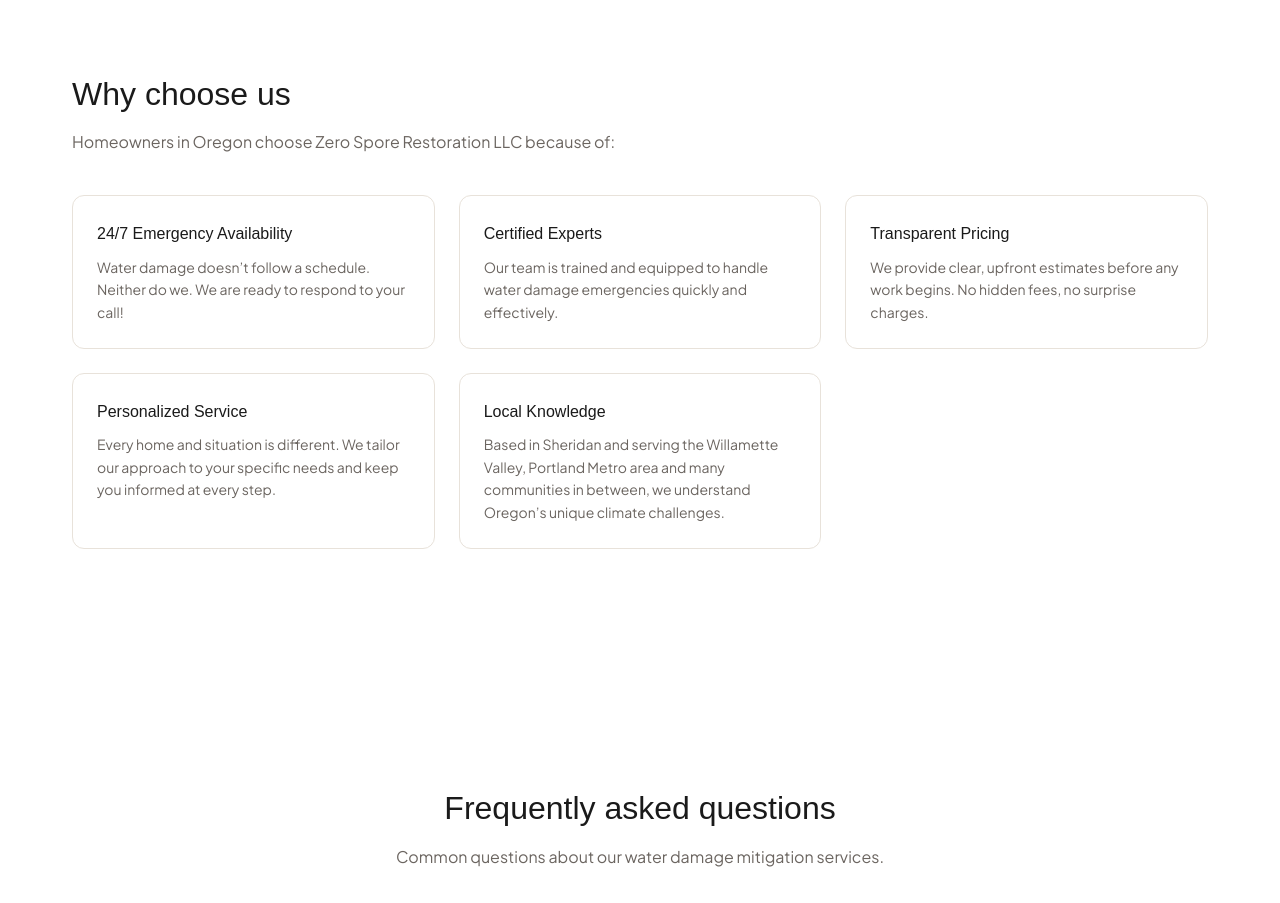
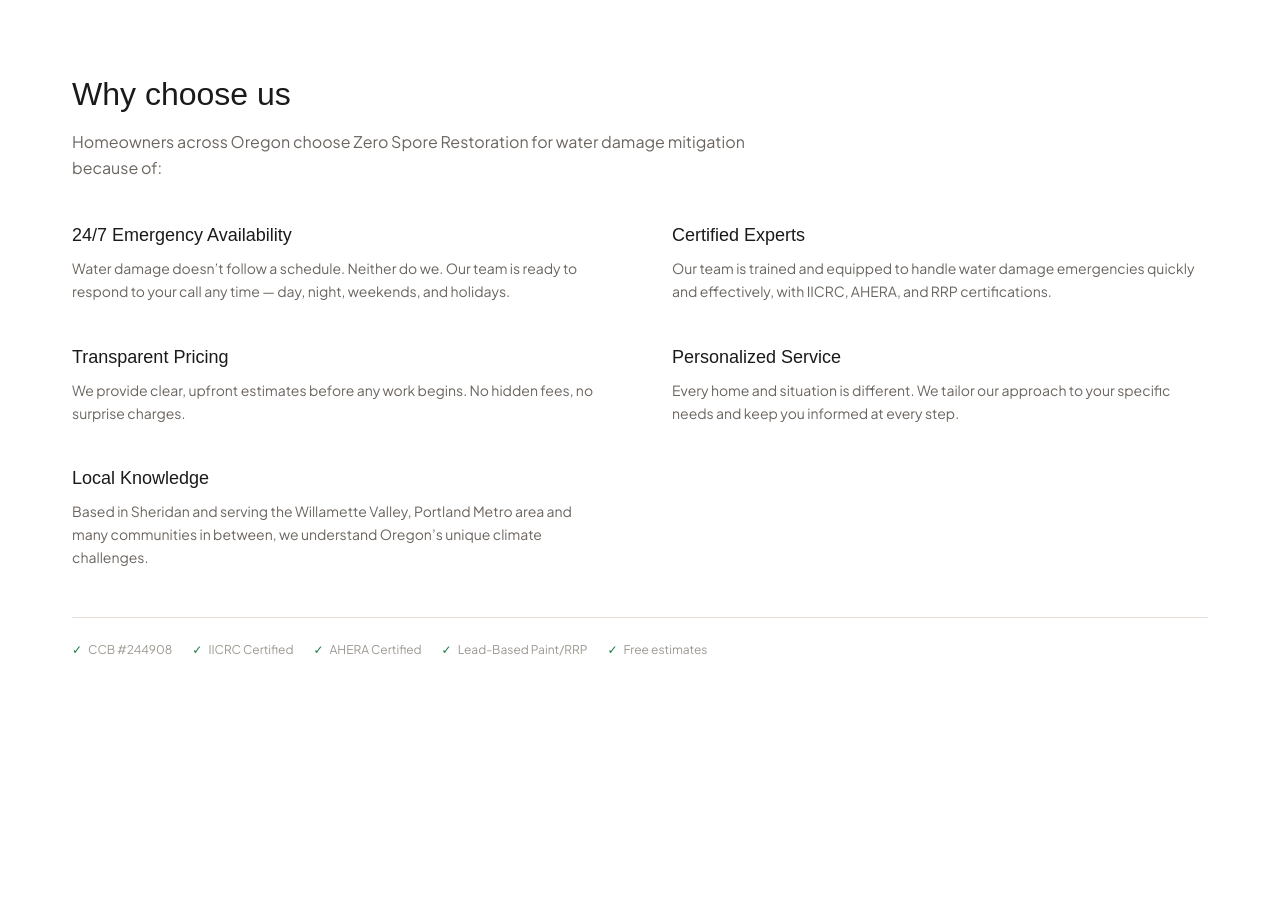
Before and after one commit to Ollin-A/zero-spore-website, a Next.js app: page /services/water-damage in a window 1280 px wide. Shown: the part 2720-3623 px from the top of the page. Built offline with nearby package versions, Linux system fonts and the light colour scheme; no server answers; a web font is replaced by a local one.

Commit message:
fix: service cards

```diff
--- a/components/home/EmergencySection.tsx
+++ b/components/home/EmergencySection.tsx
@@ -1,6 +1,7 @@
 "use client";
 
 import { useState } from "react";
+import { submitContactForm } from "@/lib/lead-gateway";
 import { PhoneIcon } from "@/components/icons";
 import MoodSection from "@/components/scroll/MoodSection";
 import FadeUp from "@/components/scroll/FadeUp";
@@ -13,32 +14,18 @@
     "idle",
   );
 
-  function handleSubmit(e: React.FormEvent) {
+  async function handleSubmit(e: React.FormEvent) {
     e.preventDefault();
     if (!form.name.trim() || !form.phone.trim()) return;
 
     setStatus("sending");
-    // Quick callback request — full form is on /contact
-    fetch(
-      `${process.env.NEXT_PUBLIC_LEAD_GATEWAY_URL || "https://api.ollin.agency"}/api/clients/leads`,
-      {
-        method: "POST",
-        headers: { "Content-Type": "application/json" },
-        body: JSON.stringify({
-          tenantId: "zero-spore",
-          fullName: form.name,
-          phone: form.phone,
-          isEmergency: true,
-          serviceNeeded: "emergency",
-          company_fax: "", // honeypot
-        }),
-      },
-    )
-      .then((r) => {
-        if (r.ok) setStatus("sent");
-        else setStatus("error");
-      })
-      .catch(() => setStatus("error"));
+    const result = await submitContactForm({
+      fullName: form.name.trim(),
+      phone: form.phone.trim(),
+      isEmergency: true,
+      serviceNeeded: "emergency",
+    });
+    setStatus(result.ok ? "sent" : "error");
   }
 
   return (
--- a/components/services/ServicePageContent.tsx
+++ b/components/services/ServicePageContent.tsx
@@ -100,23 +100,26 @@
               {service.whyChooseUs.intro}
             </p>
           </FadeUp>
-          <div className="mt-10 grid gap-(--grid-gap) sm:grid-cols-2 lg:grid-cols-3">
+          <div className="mt-10 grid gap-8 lg:grid-cols-2 lg:gap-x-16 lg:gap-y-10">
             {service.whyChooseUs.items.map((item, i) => (
-              <FadeUp key={item.title} delay={0.1 + i * 0.05} className="h-full">
-                <div className="flex h-full flex-col rounded-(--radius-card) border border-stone bg-white p-(--card-padding)">
-                  <h3 className="font-medium">{item.title}</h3>
-                  <p className="mt-2 text-sm leading-relaxed text-muted">
-                    {item.description}
-                  </p>
-                </div>
+              <FadeUp key={item.title} delay={0.1 + i * 0.05}>
+                <h3 className="font-serif text-lg text-carbon">{item.title}</h3>
+                <p className="mt-2 text-sm leading-relaxed text-muted">
+                  {item.description}
+                </p>
               </FadeUp>
             ))}
           </div>
-          {service.whyChooseUs.closing && (
-            <FadeUp delay={0.3}>
-              <p className="mt-8 max-w-(--text-max) leading-relaxed text-muted">
-                {service.whyChooseUs.closing}
-              </p>
+          {service.whyChooseUs.trustMarkers && (
+            <FadeUp delay={0.1 + service.whyChooseUs.items.length * 0.05}>
+              <div className="mt-12 flex flex-wrap gap-x-5 gap-y-2 border-t border-stone pt-6">
+                {service.whyChooseUs.trustMarkers.map((marker) => (
+                  <span key={marker} className="text-xs text-hint">
+                    <span className="mr-1.5 text-forest">✓</span>
+                    {marker}
+                  </span>
+                ))}
+              </div>
             </FadeUp>
           )}
         </MoodSection>
--- a/components/ui/ContactForm.tsx
+++ b/components/ui/ContactForm.tsx
@@ -2,7 +2,7 @@
 
 import { useState } from "react";
 import { submitContactForm } from "@/lib/lead-gateway";
-import { LEAD_GATEWAY, BUSINESS } from "@/data/constants";
+import { BUSINESS } from "@/data/constants";
 import Button from "@/components/ui/Button";
 import { AlertTriangleIcon, FollowUpIcon } from "@/components/icons";
 
@@ -44,7 +44,6 @@
     setStatus("submitting");
 
     const result = await submitContactForm({
-      tenantId: LEAD_GATEWAY.tenantId,
       fullName: formData.fullName.trim(),
       phone: formData.phone.trim(),
       email: formData.email.trim() || undefined,
--- a/data/constants.ts
+++ b/data/constants.ts
@@ -20,12 +20,6 @@
   ],
 } as const;
 
-export const LEAD_GATEWAY = {
-  url: process.env.NEXT_PUBLIC_LEAD_GATEWAY_URL || "https://api.ollin.agency",
-  endpoint: "/api/clients/leads",
-  tenantId: "zero-spore",
-} as const;
-
 export const SOCIAL = {
   facebook: "https://www.facebook.com/p/Zero-Spore-Restoration-LLC-61577018135633/",
 } as const;
--- a/data/services.ts
+++ b/data/services.ts
@@ -43,6 +43,7 @@
   whyChooseUs?: {
     intro: string;
     items: WhyChooseUsItem[];
+    trustMarkers?: string[];
     closing?: string;
   };
   closingCta?: string;
@@ -174,17 +175,17 @@
     accentBg: "bg-sky",
     whyChooseUs: {
       intro:
-        "Homeowners in Oregon choose Zero Spore Restoration LLC because of:",
+        "Homeowners across Oregon choose Zero Spore Restoration for water damage mitigation because of:",
       items: [
         {
           title: "24/7 Emergency Availability",
           description:
-            "Water damage doesn\u2019t follow a schedule. Neither do we. We are ready to respond to your call!",
+            "Water damage doesn\u2019t follow a schedule. Neither do we. Our team is ready to respond to your call any time \u2014 day, night, weekends, and holidays.",
         },
         {
           title: "Certified Experts",
           description:
-            "Our team is trained and equipped to handle water damage emergencies quickly and effectively.",
+            "Our team is trained and equipped to handle water damage emergencies quickly and effectively, with IICRC, AHERA, and RRP certifications.",
         },
         {
           title: "Transparent Pricing",
@@ -201,6 +202,13 @@
           description:
             "Based in Sheridan and serving the Willamette Valley, Portland Metro area and many communities in between, we understand Oregon\u2019s unique climate challenges.",
         },
+      ],
+      trustMarkers: [
+        "CCB #244908",
+        "IICRC Certified",
+        "AHERA Certified",
+        "Lead-Based Paint/RRP",
+        "Free estimates",
       ],
     },
     closingCta:
@@ -322,33 +330,40 @@
       "Some severe mold cases require pre and post-remediation testing by an independent Environmental Mold Inspector, who collects samples for lab analysis and develops a protocol with specific remediation recommendations. When remediation is complete, the inspector retests to verify treatment was successful and provide clearance.",
     whyChooseUs: {
       intro:
-        "Homeowners across Oregon trust Zero Spore Restoration for mold remediation because of:",
+        "Choosing the right mold remediation company matters. Our clients trust us because we prioritize safety, thoroughness, and communication:",
       items: [
         {
-          title: "Experienced and Certified Specialists",
+          title: "Certified Mold Remediation Specialists",
           description:
-            "Our team brings years of hands-on experience and holds IICRC, AHERA, and Lead-Based Paint/RRP certifications.",
+            "Our team holds IICRC, AHERA, and Lead-Based Paint/RRP certifications \u2014 trained to handle any level of contamination safely.",
         },
         {
           title: "Rapid Response",
           description:
-            "We respond quickly to prevent further property damage and health risks from mold exposure.",
+            "Mold spreads fast. We respond quickly to contain the problem and prevent further damage to your property.",
         },
         {
-          title: "EPA-Approved Products and Containment",
+          title: "EPA-Approved Methods",
           description:
-            "We use only EPA-approved products and follow strict containment procedures to protect your home during remediation.",
+            "We use EPA-approved products and professional containment procedures to protect your family during the entire remediation process.",
         },
         {
-          title: "Transparent Pricing",
+          title: "Transparent Process",
           description:
-            "Detailed service explanations and clear pricing so you know exactly what to expect before work begins.",
+            "We explain every step before we take it \u2014 detailed service explanations, clear pricing, and no surprises.",
         },
         {
-          title: "Commitment to Residential Properties",
+          title: "Personalized Care",
           description:
-            "We focus on restoring homes and protecting families, treating every property with the care it deserves.",
+            "We treat every customer with compassion, creating a customized remediation plan based on the extent of the damage and your specific situation.",
         },
+      ],
+      trustMarkers: [
+        "CCB #244908",
+        "IICRC Certified",
+        "AHERA Certified",
+        "EPA-approved products",
+        "Independent testing",
       ],
     },
     closingCta:
@@ -496,8 +511,13 @@
             "We understand how stressful emergencies are. We provide a clear, tailored plan and support you through every step of recovery.",
         },
       ],
-      closing:
-        "For fast, responsive and compassionate emergency care, call 503-302-0557.",
+      trustMarkers: [
+        "CCB #244908",
+        "IICRC Certified",
+        "AHERA Certified",
+        "Lead-Based Paint/RRP",
+        "Free estimates",
+      ],
     },
     closingCta:
       "Call us anytime at 503-302-0557 for fast, professional emergency restoration services. Our certified experts are ready to help you safely and efficiently recover and restore your property.",
--- a/lib/lead-gateway.ts
+++ b/lib/lead-gateway.ts
@@ -1,32 +1,33 @@
-import { LEAD_GATEWAY } from "@/data/constants";
+// Client-side — NO secrets, NO gateway URL, NO HMAC
+// Posts to our own /api/contact proxy (Cloudflare Pages Function)
 
-export interface ContactFormPayload {
-  tenantId: string;
+interface ContactFormData {
   fullName: string;
   phone: string;
   email?: string;
   serviceNeeded?: string;
-  isEmergency?: boolean;
+  isEmergency: boolean;
   message?: string;
-  company_fax?: string;
+  company_fax?: string; // honeypot — sent so server can check
 }
 
-export interface GatewayResponse {
+interface SubmitResult {
   ok: boolean;
-  requestId?: string;
   error?: string;
 }
 
 export async function submitContactForm(
-  data: ContactFormPayload,
-): Promise<GatewayResponse> {
+  data: ContactFormData,
+): Promise<SubmitResult> {
   try {
-    const res = await fetch(`${LEAD_GATEWAY.url}${LEAD_GATEWAY.endpoint}`, {
+    const res = await fetch("/api/contact", {
       method: "POST",
       headers: { "Content-Type": "application/json" },
       body: JSON.stringify(data),
     });
-    return await res.json();
+
+    const json = await res.json();
+    return { ok: json.ok === true };
   } catch {
     return { ok: false, error: "network_error" };
   }
--- a/tsconfig.json
+++ b/tsconfig.json
@@ -36,6 +36,7 @@
     ".next/dev/types/**/*.ts"
   ],
   "exclude": [
-    "node_modules"
+    "node_modules",
+    "functions"
   ]
 }
```
Also changed, not shown: 1 other file (tests, documents, lock files or other folders).
